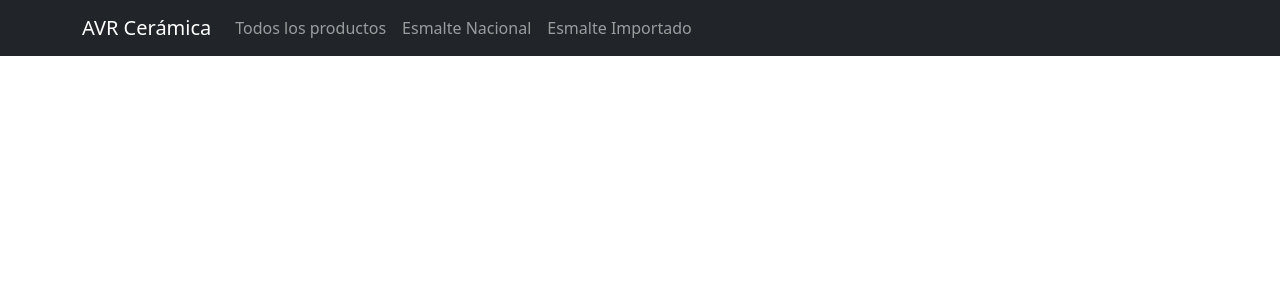
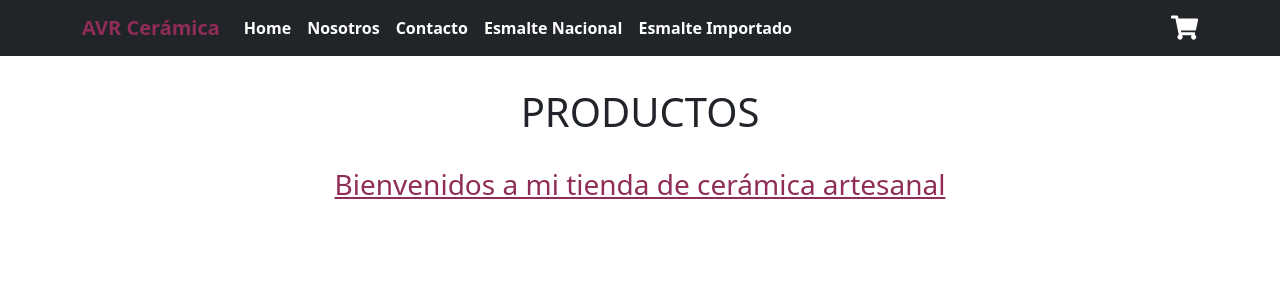
Before and after one commit to Melagas/ecommerce-react, a React (Create React App) app: page / in a window 1280 px wide. Shown: the top 300 px of the page. Built offline with nearby package versions, Linux system fonts and the light colour scheme.

Commit message:
PreEntrega1+Mela

```diff
--- a/package.json
+++ b/package.json
@@ -10,6 +10,7 @@
     "react": "^18.2.0",
     "react-bootstrap": "^2.5.0",
     "react-dom": "^18.2.0",
+    "react-icons": "^4.4.0",
     "react-scripts": "5.0.1",
     "web-vitals": "^2.1.4"
   },
--- a/src/App.js
+++ b/src/App.js
@@ -1,11 +1,13 @@
 import './App.css';
 import 'bootstrap/dist/css/bootstrap.min.css';
 import NavBar from './components/NavBar';
+import ItemListContainer from './components/ItemListContainer';
 
 function App() {
   return (
     <>
-    <NavBar />
+     <NavBar />
+     <ItemListContainer greeting={'Bienvenidos a mi tienda de cerámica artesanal'}/>
     </>
   );
 }
--- /dev/null
+++ b/src/components/CartWidget.css
@@ -0,0 +1,4 @@
+.container svg {
+        color: white;
+        font-size: 1.7em;
+}
--- /dev/null
+++ b/src/components/CartWidget.js
@@ -0,0 +1,11 @@
+import {FaShoppingCart} from 'react-icons/fa';
+
+const CartWidget = () => {
+    return (
+    <>
+        <FaShoppingCart/>
+    </>
+      );
+}
+
+export default CartWidget;
--- /dev/null
+++ b/src/components/ItemListContainer.css
@@ -0,0 +1,13 @@
+.greeting {
+    display: flex;
+    justify-content: center;
+    text-decoration: underline;
+    color: #8f2d56;
+    margin: 2rem;
+}
+
+.titulo{
+    display: flex;
+    justify-content: center;
+    margin: 2rem;
+}
--- /dev/null
+++ b/src/components/ItemListContainer.js
@@ -0,0 +1,12 @@
+
+
+const ItemListContainer = ({greeting}) => {
+    return (
+        <>
+        <h1 className="titulo">PRODUCTOS</h1>
+        <h3 className="greeting">{greeting}</h3>
+        </>
+     );
+}
+
+export default ItemListContainer;
--- /dev/null
+++ b/src/components/NavBar.css
@@ -0,0 +1,9 @@
+.tituloPrincipal {
+    color: #8f2d56;
+    font-weight: bold;
+}
+
+#navCategorias {
+    font-weight: bold;
+    color: white;
+}
--- a/src/components/NavBar.js
+++ b/src/components/NavBar.js
@@ -1,20 +1,27 @@
 import Container from 'react-bootstrap/Container';
 import Navbar from 'react-bootstrap/Navbar';
 import Nav from 'react-bootstrap/Nav';
+import CartWidget from "./CartWidget";
+import './CartWidget.css';
+import './ItemListContainer.css';
+import './NavBar.css'
 //import Logo from  '../assets/img/logo.png';
 
 const NavBar = () => {
     return (
     <Navbar bg="dark" variant="dark">
         <Container>
-          <Navbar.Brand href="#home">
+          <Navbar.Brand href="#home" className="tituloPrincipal">
             AVR Cerámica
           </Navbar.Brand>
           <Nav className="me-auto">
-            <Nav.Link href="#home">Todos los productos</Nav.Link>
-            <Nav.Link href="#features">Esmalte Nacional</Nav.Link>
-            <Nav.Link href="#pricing">Esmalte Importado</Nav.Link>
+            <Nav.Link href="#home" id="navCategorias">Home</Nav.Link>
+            <Nav.Link href="#nosotros" id="navCategorias">Nosotros</Nav.Link>
+            <Nav.Link href="#contacto" id="navCategorias">Contacto</Nav.Link>
+            <Nav.Link href="#nacional" id="navCategorias">Esmalte Nacional</Nav.Link>
+            <Nav.Link href="#importado" id="navCategorias">Esmalte Importado</Nav.Link>
           </Nav>
+          <CartWidget/>
         </Container>
       </Navbar>
     )
```
Also changed, not shown: 1 other file (tests, documents, lock files or other folders).
